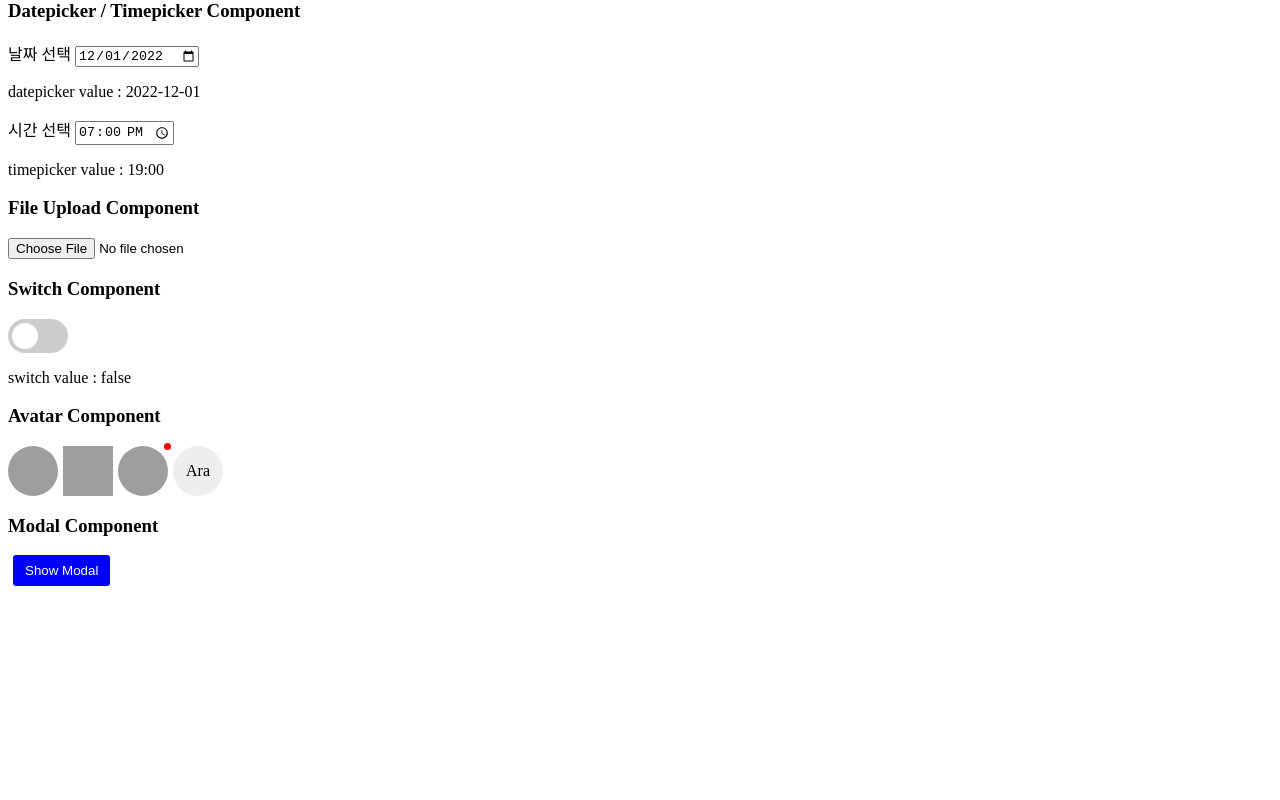
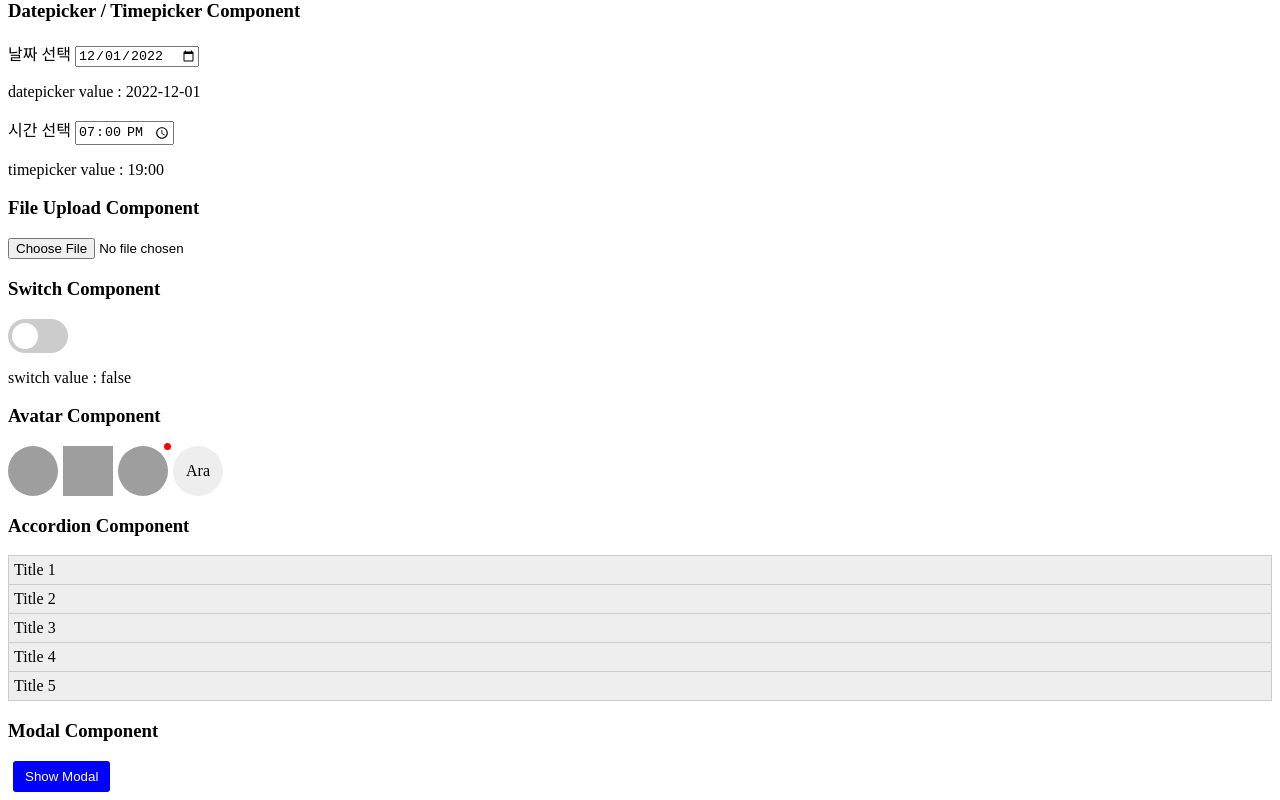
Before and after one commit to wknowpark797/vue2-basic-custom, a Vue app in the folder vue2-basic-custom/: page /dev/document in a window 1280 px wide. Shown: the part 1240-2040 px from the top of the page. Before the commit the page ends 1834 px from the top, so only its background shows below. Built offline with nearby package versions, Linux system fonts and the light colour scheme; grey boxes are pictures that could not be loaded.

Commit message:
아코디언 컴포넌트 추가

```diff
--- a/vue2-basic-custom/src/components/DevDocument.vue
+++ b/vue2-basic-custom/src/components/DevDocument.vue
@@ -161,6 +161,13 @@
             </div>
         </div>
 
+        <!-- Accordion -->
+        <div class="group-box">
+            <h3>Accordion Component</h3>
+
+            <AccordionComp :list="accordionList" />
+        </div>
+
         <!-- Modal -->
         <div class="group-box">
             <h3>Modal Component</h3>
@@ -232,7 +239,35 @@
                 datepickerValue: '2022-12-01',
                 timepickerValue: '19:00',
                 fileUploadValue: null,
-                switchValue: false
+                switchValue: false,
+
+                accordionList: [
+                    {
+                        seq: 1,
+                        title: 'Title 1',
+                        content: 'Content 1'
+                    },
+                    {
+                        seq: 2,
+                        title: 'Title 2',
+                        content: 'Content 2'
+                    },
+                    {
+                        seq: 3,
+                        title: 'Title 3',
+                        content: 'Content 3'
+                    },
+                    {
+                        seq: 4,
+                        title: 'Title 4',
+                        content: 'Content 4'
+                    },
+                    {
+                        seq: 5,
+                        title: 'Title 5',
+                        content: 'Content 5'
+                    }
+                ]
             }
         },
         methods: {
--- /dev/null
+++ b/vue2-basic-custom/src/components/common/AccordionComp.vue
@@ -0,0 +1,76 @@
+<!--
+    [ Accordion Component ]
+ -->
+
+<template>
+    <div class="accordion-wrap">
+        <div class="accordion-box"
+             v-for="item in compList"
+             :key="item.seq">
+            <p class="title"
+               @click="onToggleActive(item.seq)">
+                {{ item.title }}
+            </p>
+            <div class="content"
+                 v-if="item.active">
+                {{ item.content }}
+            </div>
+        </div>
+    </div>
+</template>
+
+<script>
+    export default {
+        name: 'AccordionComp',
+        data() {
+            return {
+                compList: []
+            }
+        },
+        props: {
+            list: {
+                type: Array,
+                default: () => []
+            }
+        },
+        methods: {
+            onToggleActive(seq) {
+                this.compList.forEach(item => {
+                    if(item.seq === seq) {
+                        item.active = !item.active;
+                    }
+                })
+            }
+        },
+        mounted() {
+            this.list.forEach(item => {
+                this.compList.push({
+                    seq: item.seq,
+                    title: item.title,
+                    content: item.content,
+                    active: false
+                })
+            })
+        }
+    }
+</script>
+
+<style lang="scss" scoped>
+    .accordion-wrap {
+        border: 1px solid #ccc;
+        .accordion-box {
+            &:not(:last-child) {
+                border-bottom: 1px solid #ccc;
+            }
+            .title {
+                background: #eee;
+                padding: 5px;
+                margin: 0;
+                cursor: pointer;
+            }
+            .content {
+                padding: 10px;
+            }
+        }
+    }
+</style>
--- a/vue2-basic-custom/src/plugins/global-components.js
+++ b/vue2-basic-custom/src/plugins/global-components.js
@@ -13,6 +13,7 @@ import TimepickerComp from '../components/common/TimepickerComp'
 import FileUploadComp from '../components/common/FileUploadComp'
 import ModalComp from '../components/common/ModalComp'
 import AvatarComp from '../components/common/AvatarComp'
+import AccordionComp from '../components/common/AccordionComp'
 
 const GlobalComponents = {
     install(Vue) {
@@ -30,6 +31,7 @@ const GlobalComponents = {
         Vue.component(FileUploadComp.name, FileUploadComp)
         Vue.component(ModalComp.name, ModalComp)
         Vue.component(AvatarComp.name, AvatarComp)
+        Vue.component(AccordionComp.name, AccordionComp)
     }
 }
 
```
